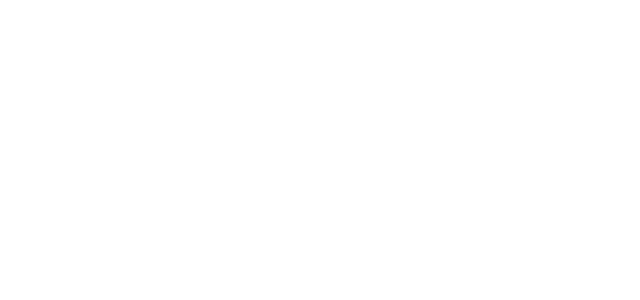
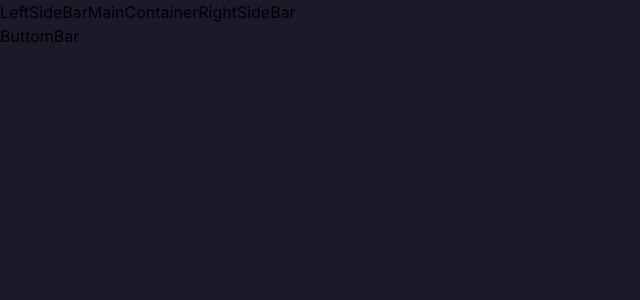
Before and after one commit to yogeshNavghane67/Social_media_app, a Next.js app: page / in a window 1280 px wide. Shown: the top 300 px of the page, without its empty margins (0-640 px from the left). Built offline with nearby package versions, Linux system fonts and the light colour scheme.

Commit message:
layout component

```diff
--- a/app/(root)/layout.js
+++ b/app/(root)/layout.js
@@ -1,16 +1,36 @@
-import { ClerkProvider } from "@clerk/nextjs"
+import { ClerkProvider } from "@clerk/nextjs";
 import "../globals.css";
+import { Inter } from "next/font/google";
+
+import LeftSideBar from "@components/layout/LeftSideBar";
+import MainContainer from "@components/layout/MainContainer";
+import TopBar from "@components/layout/TopBar";
+import RightSideBar from "@components/layout/RightSideBar";
+import ButtomBar from "@components/layout/ButtomBar";
+
 export const metadata = {
-  title: 'Next.js',
-  description: 'Generated by Next.js',
-}
+  title: "Social Zone",
+  description: "Next 14  Social Media App",
+};
+
+const inter = Inter({ subsets: ["latin"] });
 
 export default function RootLayout({ children }) {
- return (
-  <ClerkProvider>
-    <html lang="en">
-      <body>{children}</body>
-    </html>
-  </ClerkProvider>
-  )
+  return (
+    <ClerkProvider>
+      <html lang="en">
+        <body className={`${inter.className} bg-purple-2`}>
+          <main className="flex flex-row">
+            <LeftSideBar />
+            <MainContainer>
+              <TopBar />
+              {children}
+            </MainContainer>
+            <RightSideBar />
+          </main>
+          <ButtomBar/>
+        </body>
+      </html>
+    </ClerkProvider>
+  );
 }
--- /dev/null
+++ b/components/layout/ButtomBar.jsx
@@ -0,0 +1,9 @@
+import React from 'react'
+
+const ButtomBar = () => {
+  return (
+    <div>ButtomBar</div>
+  )
+}
+
+export default ButtomBar
--- /dev/null
+++ b/components/layout/LeftSideBar.jsx
@@ -0,0 +1,9 @@
+import React from 'react'
+
+const LeftSideBar = () => {
+  return (
+    <div>LeftSideBar</div>
+  )
+}
+
+export default LeftSideBar
--- /dev/null
+++ b/components/layout/MainContainer.jsx
@@ -0,0 +1,9 @@
+import React from 'react'
+
+const MainContainer = () => {
+  return (
+    <div>MainContainer</div>
+  )
+}
+
+export default MainContainer
--- /dev/null
+++ b/components/layout/RightSideBar.jsx
@@ -0,0 +1,9 @@
+import React from 'react'
+
+const RightSideBar = () => {
+  return (
+    <div>RightSideBar</div>
+  )
+}
+
+export default RightSideBar
--- /dev/null
+++ b/components/layout/TopBar.jsx
@@ -0,0 +1,9 @@
+import React from 'react'
+
+const TopBar = () => {
+  return (
+    <div>TopBar</div>
+  )
+}
+
+export default TopBar
--- a/jsconfig.json
+++ b/jsconfig.json
@@ -1,7 +1,7 @@
 {
   "compilerOptions": {
     "paths": {
-      "@/*": ["./*"]
+      "@*": ["./*"]
     }
   }
 }
```
